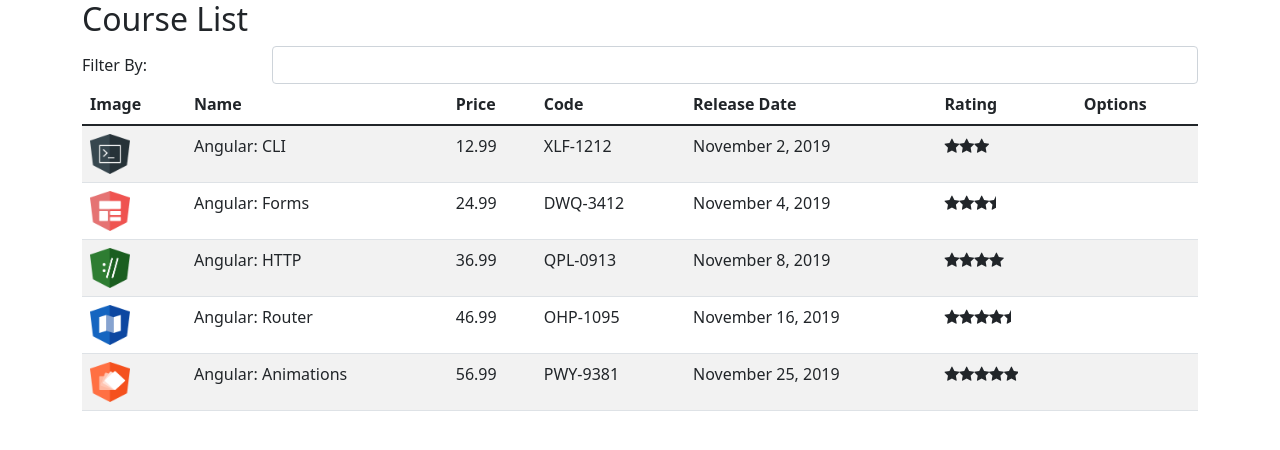
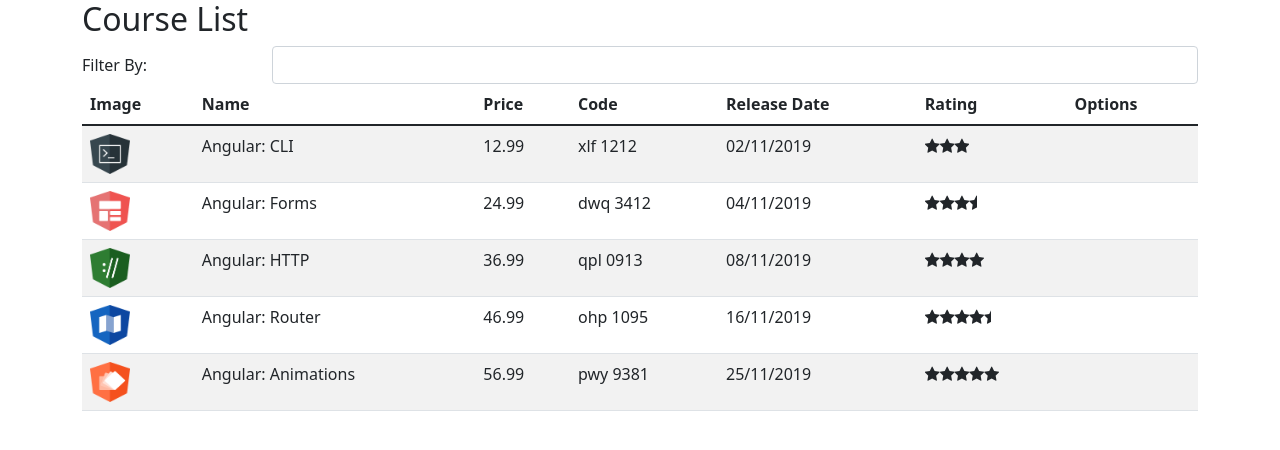
Before and after one commit to ThgMelo/course-manager-DIO, an Angular app: page / in a window 1280 px wide. Shown: the top 450 px of the page. Built offline with nearby package versions, Linux system fonts and the light colour scheme.

Commit message:
Utilizando Pipes

```diff
--- a/src/app/app.module.ts
+++ b/src/app/app.module.ts
@@ -5,12 +5,14 @@
 import { AppComponent } from './app.component';
 import { CourseListComponent } from './courses/course-list.component';
 import { StarComponent } from './star/star.component';
+import { ReplacePipe } from './pipe/replace.pipe';
 
 @NgModule({
   declarations: [
     AppComponent,
     CourseListComponent,
-    StarComponent
+    StarComponent,
+    ReplacePipe
   ],
   imports: [
     BrowserModule,
--- a/src/app/courses/course-list.component.html
+++ b/src/app/courses/course-list.component.html
@@ -24,8 +24,8 @@
             <td><img [src]="course.imageUrl" width="40" height="40"></td>
             <td>{{course.name}}</td>
             <td>{{course.price}}</td>
-            <td>{{course.code}}</td>
-            <td>{{course.releaseDate}}</td>
+            <td>{{course.code | lowercase | replace: "-":" "}}</td>
+            <td>{{course.releaseDate | date: "dd/MM/yyyy"}}</td>
             <td>
                 <app-star [rating]="course.rating"></app-star>
             </td>
--- /dev/null
+++ b/src/app/pipe/replace.pipe.ts
@@ -0,0 +1,11 @@
+import { Pipe, PipeTransform } from "@angular/core";
+
+@Pipe({
+    name: "replace"
+})
+export class ReplacePipe implements PipeTransform{
+
+    transform(value: string, char: string, valueToReplace: string){
+        return value.replace(char, valueToReplace);
+    }
+}
```
